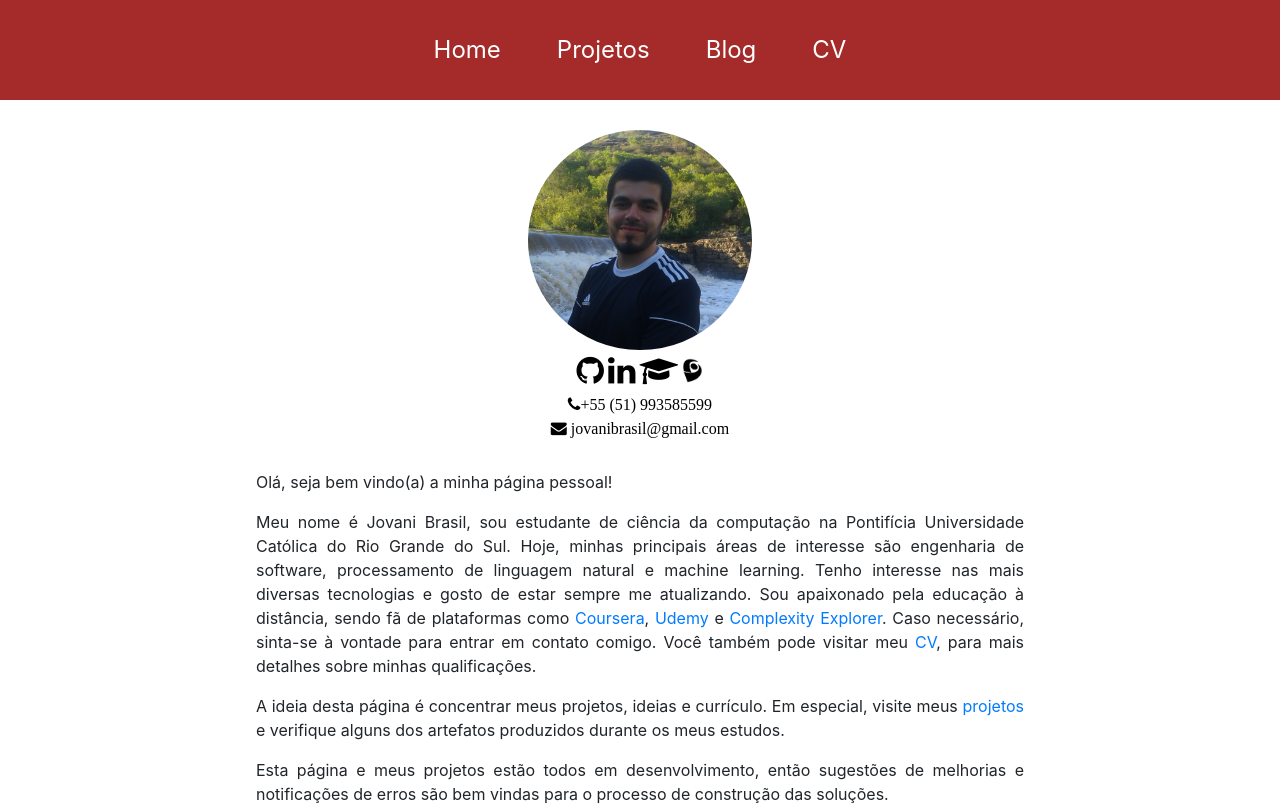
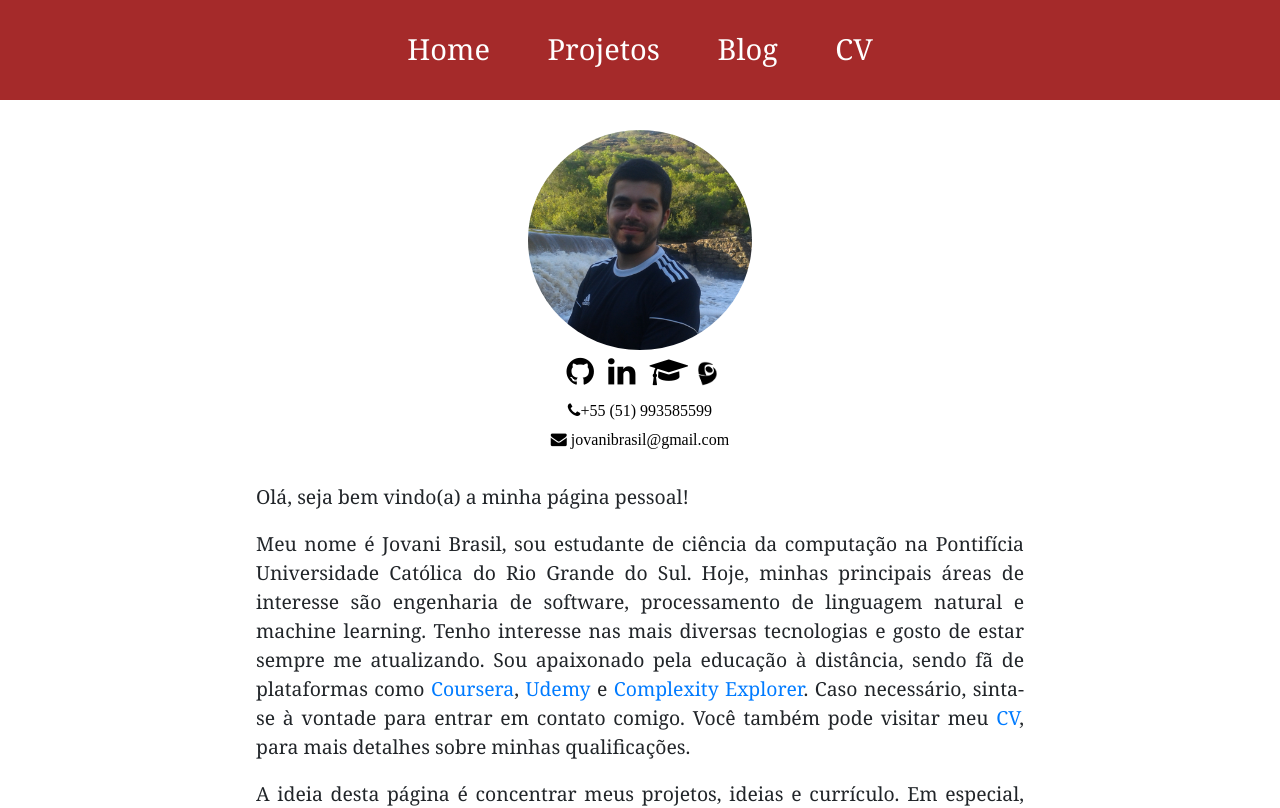
Before and after one commit to jovanibrasil/jovanibrasil-app, an Angular app: page / in a window 1280 px wide. Shown: the top 808 px of the page. Built offline with nearby package versions, Linux system fonts and the light colour scheme.

Commit message:
Fix header responsivity

```diff
--- a/package.json
+++ b/package.json
@@ -23,6 +23,7 @@
     "@fortawesome/fontawesome-svg-core": "^1.2.15",
     "@fortawesome/free-solid-svg-icons": "^5.7.2",
     "angular-font-awesome": "^3.1.2",
+    "bootstrap": "^4.3.1",
     "core-js": "^2.5.4",
     "font-awesome": "^4.7.0",
     "rxjs": "~6.3.3",
--- a/src/app/app.component.html
+++ b/src/app/app.component.html
@@ -1,2 +1,9 @@
-<app-nav-header></app-nav-header>
-<router-outlet></router-outlet>
+<!-- <app-nav-header></app-nav-header> -->
+<!-- <router-outlet></router-outlet> -->
+
+<div style="display: flex; flex-direction: column; min-height: 100vh;">
+    <app-nav-header></app-nav-header>
+    <div style="flex: 1; background-color:white; height: 100%;">
+      <router-outlet></router-outlet>
+    </div>
+</div>
--- a/src/app/nav-header/nav-header.component.css
+++ b/src/app/nav-header/nav-header.component.css
@@ -1,19 +1,57 @@
 .navbar {
-    height: 100px;
-    font-size: 1.5em;
     background-color: brown;
+    color: white;
 }
 
-.navbar-nav {
-    float:none;
-    margin:0 auto;
-    display: block;
-    text-align: center;
+.fa.fa-navicon {
+    color:white;
+}
+
+li:hover{
+    cursor: pointer;
+}
+
+.dropdown-item {
+    color: white;
+}
+
+.dropdown-item:hover {
+    color: black;
+}
+
+a {
+    color: white;
+}
+
+a:hover {
+    color: darkgray;
+}
+
+.title-style {
+    color: white;
+    font-family: "Times New Roman", Times, serif;
+}
+
+@media (min-width: 768px) {
+    .navbar {
+        height: 100px;
+        font-size: 1.5em;
+        padding: 5px 20px;
+    }
+    .navbar-nav > li {
+        display: inline-block;
+        float:none;
+        padding: 5px 20px;
+    }
+    .navbar-nav {
+        float:none;
+        margin:0 auto;
+        display: block;
+        text-align: center;
+    }
 }
 
 .navbar-nav > li {
-    display: inline-block;
-    float:none;
     padding: 5px 20px;
 }
 
@@ -21,6 +59,41 @@
     color: white;
 }
 
-a:hover {
-    color: darkgray;
+/* li a, .vertical-centered {
+    color: white;
+    display: flex;
+    justify-content: center;
+    flex-direction: column;
+    text-align: center;
 }
+
+li {
+    display: flex;
+    align-items: center;
+    justify-content: center;
+}
+
+li, ul, a {
+    height: 100%;
+} */
+
+/* .navbar-collapse {
+    height: 100%;
+} */
+
+/* li a:hover {
+    background-color: black !important;
+} */
+
+/* .navbar-brand {
+    color: rgb(207, 162, 77);
+}
+
+.navbar-nav li.active > a {
+	background-color: rgb(207, 162, 77);
+	color: white;
+}
+
+nav-link {
+    height: 100%;
+} */
--- a/src/app/nav-header/nav-header.component.html
+++ b/src/app/nav-header/nav-header.component.html
@@ -1,16 +1,11 @@
-<nav class="navbar navbar-expand-lg " style="position: relative; ">
-<!-- navbar-dark bg-dark -->
-  <!-- <div class="vertical-centered" style="margin-left: 50px">
-    <a class="navbar-brand text-warning" href="#">
-      <fa-icon [icon]="faLaptop" ></fa-icon>
-      <span >Jovani Brasil</span>
-    </a>
-  </div>
-  -->
+<nav class="navbar navbar-expand-md" style="position: relative">
+
   <button class="navbar-toggler pull-right" type="button" data-toggle="collapse"
     data-target="#navbarColor01" aria-expanded="false" aria-label="Toggle navigation"
     aria-controls="navbarColor01">
-    <span class="navbar-toggler-icon"></span>
+    <span class="navbar-toggler-icon">
+      <i class="fa fa-navicon"></i>
+    </span>
   </button>
 
   <div class="collapse navbar-collapse" id="navbarColor01">
@@ -18,12 +13,10 @@
       <li class="nav-item active" (click)="setActive($event)" data-toggle="collapse" data-target=".navbar-collapse.show">
         <a class="nav-link" routerLink="/">Home</a>
       </li>
-      <li class="nav-item" (click)="setActive($event)"
-        data-toggle="collapse" data-target=".navbar-collapse.show">
+      <li class="nav-item" (click)="setActive($event)" data-toggle="collapse" data-target=".navbar-collapse.show">
         <a class="nav-link" routerLink="/projects">Projetos</a>
       </li>
-      <li class="nav-item" (click)="setActive($event)"
-        data-toggle="collapse" data-target=".navbar-collapse.show">
+      <li class="nav-item" (click)="setActive($event)" data-toggle="collapse" data-target=".navbar-collapse.show">
         <a class="nav-link" routerLink="/blog">Blog</a>
       </li>
       <li class="nav-item" (click)="setActive($event)" data-toggle="collapse" data-target=".navbar-collapse.show">
--- a/src/index.html
+++ b/src/index.html
@@ -4,18 +4,19 @@
   <meta charset="utf-8">
   <title>Jovani Brasil</title>
   <base href="/">
-
   <meta name="viewport" content="width=device-width, initial-scale=1">
   <link rel="icon" type="image/x-icon" href="favicon.ico">
-</head>
-<body>
+
 
   <script src="https://code.jquery.com/jquery-3.2.1.slim.min.js" integrity="sha384-KJ3o2DKtIkvYIK3UENzmM7KCkRr/rE9/Qpg6aAZGJwFDMVNA/GpGFF93hXpG5KkN" crossorigin="anonymous"></script>
   <script src="https://cdnjs.cloudflare.com/ajax/libs/popper.js/1.11.0/umd/popper.min.js" integrity="sha384-b/U6ypiBEHpOf/4+1nzFpr53nxSS+GLCkfwBdFNTxtclqqenISfwAzpKaMNFNmj4" crossorigin="anonymous"></script>
   <link rel="stylesheet" href="https://maxcdn.bootstrapcdn.com/bootstrap/4.0.0-beta/css/bootstrap.min.css" integrity="sha384-/Y6pD6FV/Vv2HJnA6t+vslU6fwYXjCFtcEpHbNJ0lyAFsXTsjBbfaDjzALeQsN6M" crossorigin="anonymous">
   <script src="https://maxcdn.bootstrapcdn.com/bootstrap/4.0.0-beta/js/bootstrap.min.js" integrity="sha384-h0AbiXch4ZDo7tp9hKZ4TsHbi047NrKGLO3SEJAg45jXxnGIfYzk4Si90RDIqNm1" crossorigin="anonymous"></script>
+  <script src='https://www.google.com/recaptcha/api.js'></script>
   <link rel="stylesheet" href="https://cdnjs.cloudflare.com/ajax/libs/font-awesome/4.7.0/css/font-awesome.min.css">
 
+</head>
+<body>
   <app-root></app-root>
 </body>
 </html>
--- a/src/styles.css
+++ b/src/styles.css
@@ -1 +1,13 @@
 /* You can add global styles to this file, and also import other style files */
+@import url(~bootstrap/dist/css/bootstrap.min.css);
+@import url(~font-awesome/css/font-awesome.css);
+
+html, body {
+    height: 100%;
+    font-family: Georgia, 'Times New Roman', Times, serif,  'Times New Roman', Times, serif;
+    font-size: 1.1em;
+}
+
+i, fa-icon {
+    padding: 1px 5px;
+}
```
Also changed, not shown: 1 other file (tests, documents, lock files or other folders).
